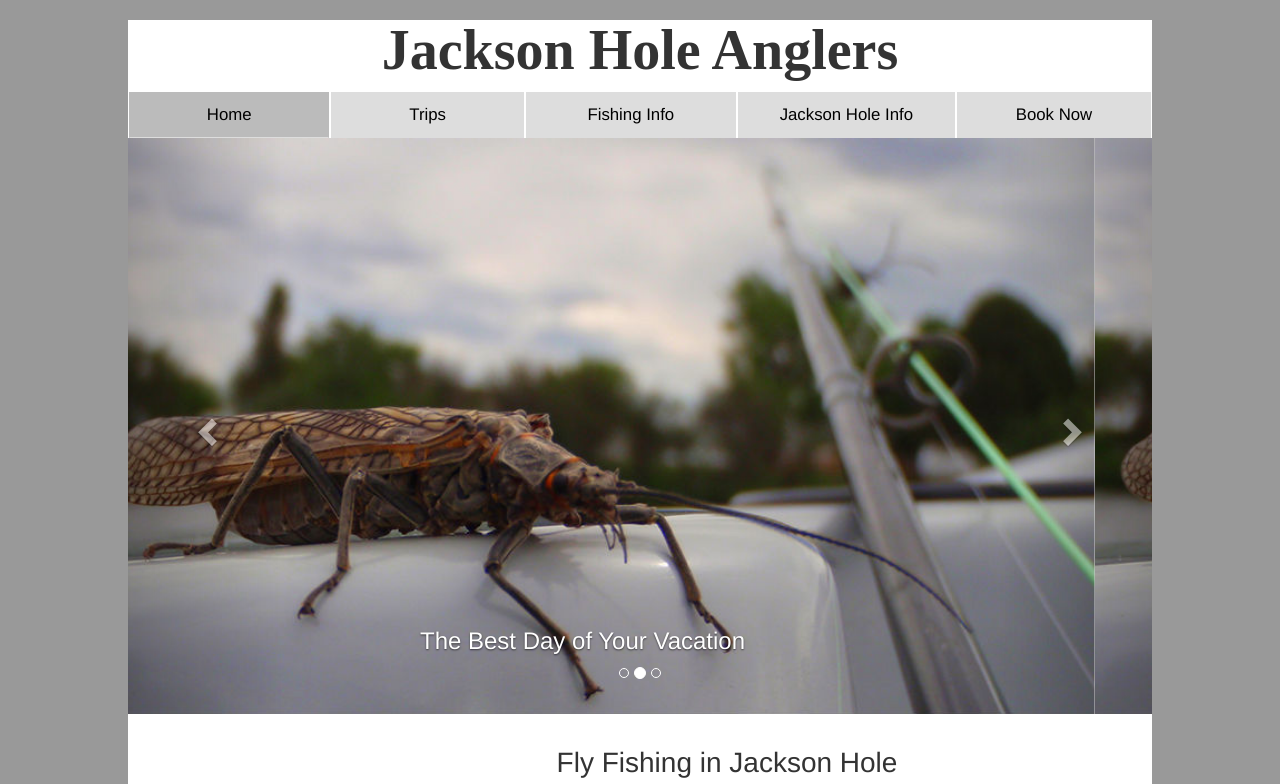
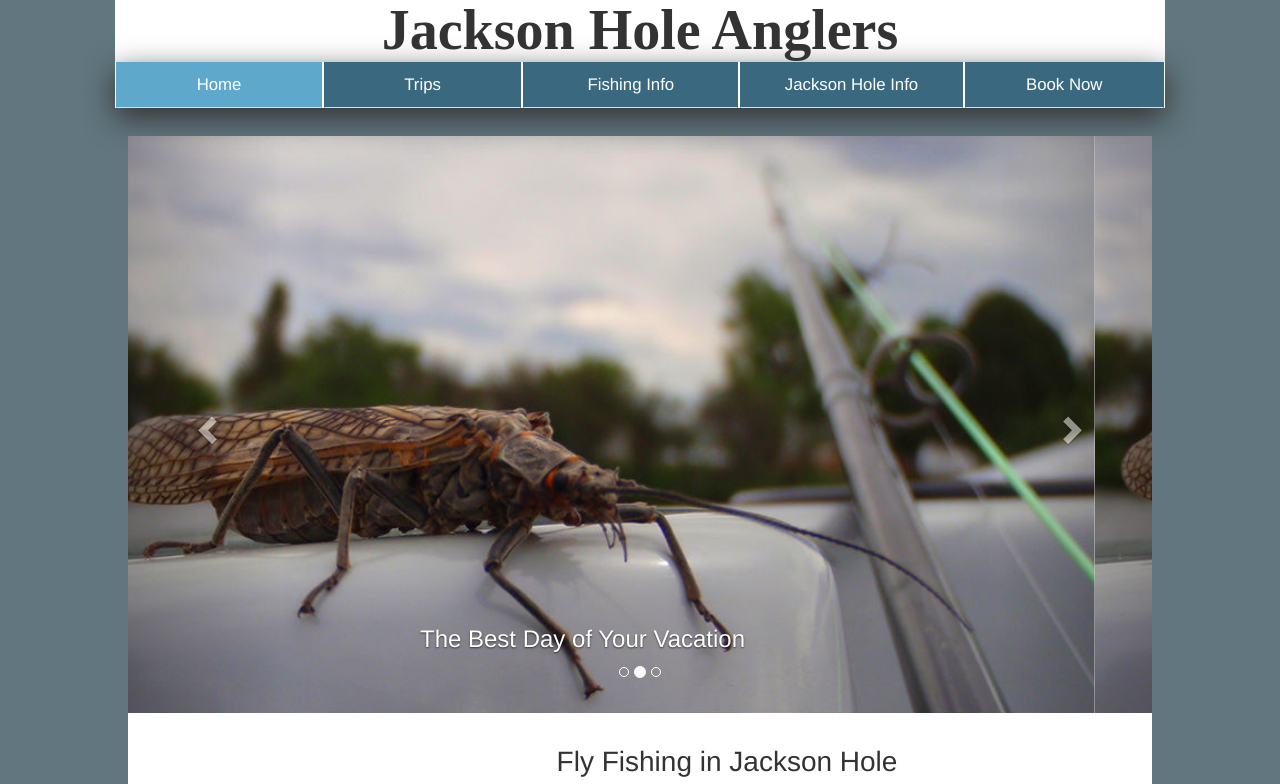
Before and after one commit to ellerstein/code-wyoming, a plain HTML site: page jhanglers/index.html in a window 1280 px wide. Shown: the top 784 px of the page. Drawn offline with nearby package versions, Linux system fonts and the light colour scheme.

Commit message:
style changes

```diff
--- a/jhanglers/JHA-attempt.css
+++ b/jhanglers/JHA-attempt.css
@@ -1,5 +1,5 @@
 body {
-    background-color: #999;
+    background-color: #61767F;
 }
 header,
 main,
@@ -13,11 +13,28 @@ a {
     color: black;
     font-size: 1.2em;
 }
+#fixed-header{
+    position:
+        fixed;
+    top:
+        0;
+    z-index:
+        50;
+    width: 82%;
+    margin-left: -1%;
+    margin-right: auto;
+    background-color: white;
+}
+#slide-show{
+    margin-top: 17vh;
+}
 h1 {
     text-align: center;
     font-family: serif;
     font-size: 4em;
     font-weight: bold;
+    padding: 0;
+    margin: 0;
 }
 .home h2 {
     text-align: center;
@@ -45,13 +62,20 @@ blockquote {
     border: 1px solid green;
     margin-right: 10px;
 }
+header nav{
+     box-shadow: 0px 10px 30px #333;
+}
 header nav li {
-    background-color: #ddd;
+    background-color: #3A697F;
     border-left: 1px solid white;
     border-right: 1px solid white;
+
 }
 header nav li.activa{
-    background-color: #bbb;
+    background-color: #5EA8CC;
+}
+header nav a{
+         color: white;
 }
 .carousel-inner img {
     width: 100%;
@@ -59,10 +83,10 @@ header nav li.activa{
 main .nav-tabs li {
     border: 1px solid #999;
     border-bottom: 0;
-    background-color: #ddd;
+    background-color: #75D2FF;
 }
 main .nav-tabs li.active a {
-    background-color: #aaa;
+    background-color: #C1EBFF;
 }
 .tab-pane {
     padding: 2em;
@@ -74,7 +98,7 @@ main .nav-tabs li.active a {
     height: 15em;
 }
 footer {
-    background-color: #999;
+    background-color: #61767F;
     color: white;
     font-family: serif
 }
--- a/jhanglers/index.html
+++ b/jhanglers/index.html
@@ -10,6 +10,7 @@
 
 <body class="home">
     <header>
+       <div id="fixed-header">
              <h1>Jackson Hole Anglers</h1>
             <nav>
                 <ul class="nav nav-tabs nav-justified">
@@ -25,6 +26,7 @@
                     </li>
                 </ul>
             </nav>
+        </div>
         <div id="slide-show" class="carousel slide" data-ride="carousel">
             <!-- Indicators -->
             <ol class="carousel-indicators">
```
Also changed, not shown: jhanglers/JHA-Fishing.html (+2 -0 lines), jhanglers/JHA-trips.html (+2 -0 lines). Lines whose indentation alone changed are shown as unchanged.
